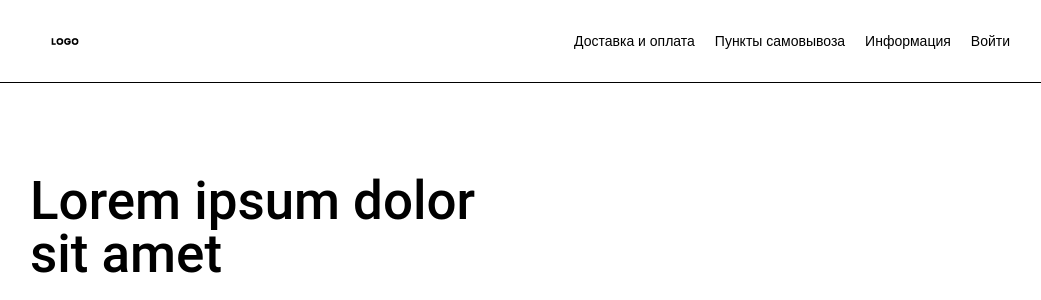
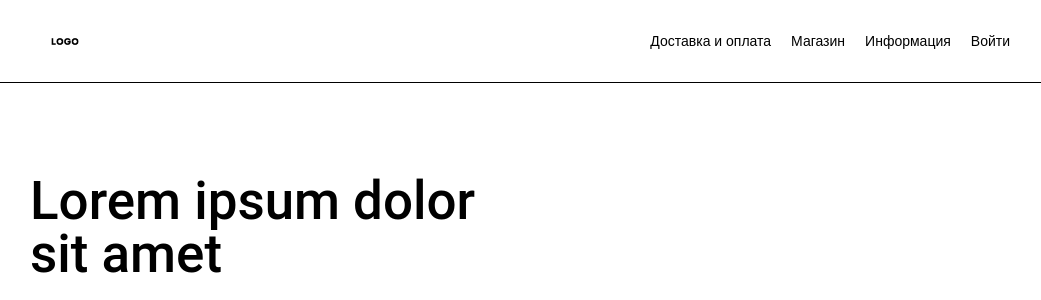
Before and after one commit to valakas228/repair_site_public, a Django app: template denis228/main/templates/main/index.html in a window 1280 px wide. Shown: the top 300 px of the page, without its empty margins (110-1151 px from the left). Run offline with Django 4.2, Linux system fonts and the light colour scheme; the template is opened without the code that fills it, so the values that code supplies are empty; parts of the project's set-up code (start-up, migrations or seed data) failed here and were passed over.

Commit message:
edited menu

```diff
--- a/denis228/main/templates/main/header.html
+++ b/denis228/main/templates/main/header.html
@@ -5,7 +5,7 @@
 					<div class="logo"><a href="{% url 'main' %}"><img src="{% static 'main/imgs/logo.jpg' %}" width="50px""></a></div>
 					<ul class="menu">
 						<li><a href="">Доставка и оплата</a></li>
-						<li><a href="">Пункты самовывоза</a></li>
+						<li><a href="{% url 'store' %}">Магазин</a></li>
 						<li><a href="">Информация</a></li>
 						<li><a href="">Войти</a></li>
 					</ul>
```
